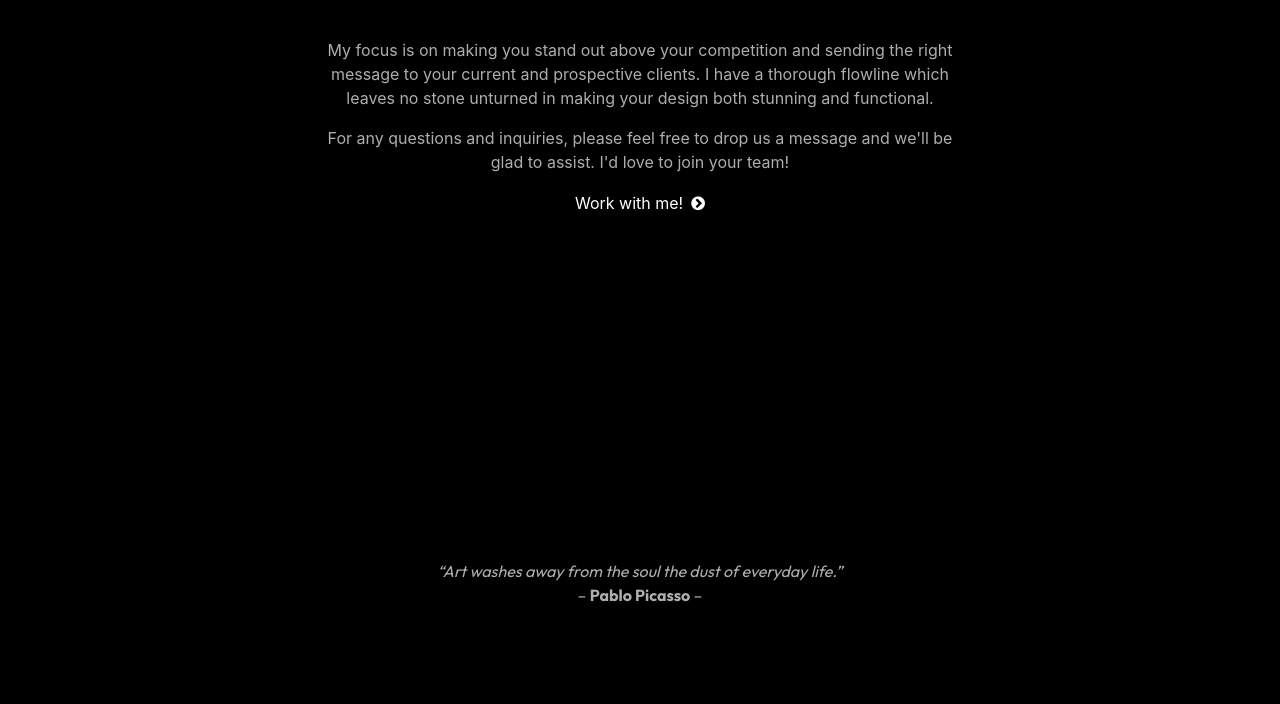
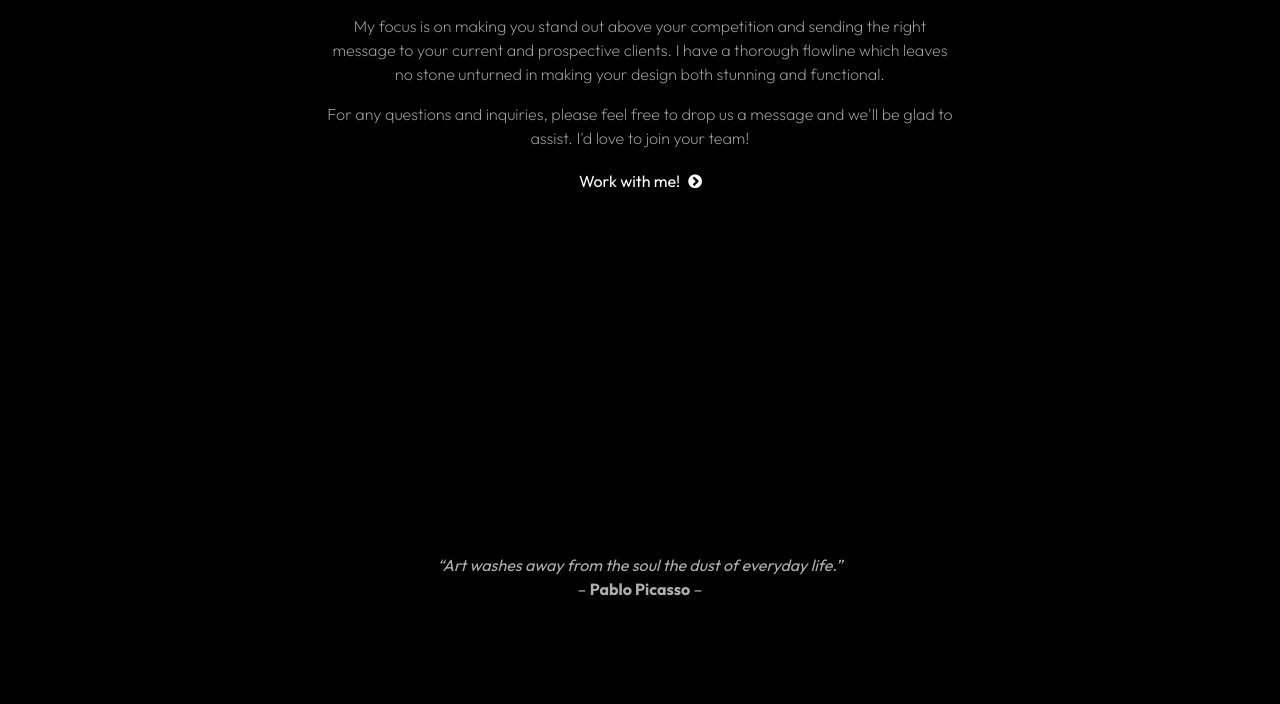
Before and after one commit to jane1904/Jane_s_Portfolio, a plain HTML site: page index.html in a window 1280 px wide. Shown: the part 1531-2235 px from the top of the page. Drawn offline with Linux system fonts and the light colour scheme.

Commit message:
Add files via upload

```diff
--- a/index.html
+++ b/index.html
@@ -14,7 +14,7 @@
 <link rel="stylesheet" href="css/animate.css">
 </head>
 
-<body class="bg-dark text-color">
+<body class="bg-dark text-color font-bj1">
   <nav class="navbar navbar-expand-md navbar-dark bg-dark fixed-top">
     <div class="container align-items-end">
 	  <a class="navbar-brand" href="index.html">
@@ -51,7 +51,7 @@
 		<div class="mx-auto col-lg-7 banner-caption">
 		  	<h1 class="mb-3 font-j1 header-color">Hello, I'm Jane!</h1>
 			<h6 class="mb-0 font-bj1 text-white"><b>I'm <span class="element"></span></b></h6>
-			<p>Being Interested in art and drawing I’ve been creating visually pleasant things since my childhood. Over time, I strive for creative, experimental, and one of a kind creations to inspire the youth and turn future settings into visuals.<br>I’m also a person of few words preferring images to speak for me, conveying emotions and thoughts without long explanations. Visual expression allows me to share ideas in a way that words can’t, letting each person interpret them in their own unique way.</p>
+			<p class="font-bj1 text-color">Being Interested in art and drawing I’ve been creating visually pleasant things since my childhood. Over time, I strive for creative, experimental, and one of a kind creations to inspire the youth and turn future settings into visuals.<br>I’m also a person of few words preferring images to speak for me, conveying emotions and thoughts without long explanations. Visual expression allows me to share ideas in a way that words can’t, letting each person interpret them in their own unique way.</p>
 			<p class="pb-1"><a href="my-resume.html" class="btn-link hvr-wobble-horizontal" target="_blank">My resume&#33;<i class="ml-2 fa fa-chevron-circle-right hvr-icon"></i></a></p>
          </div>
 	 </div>
@@ -68,7 +68,7 @@
 			<h2 class="mb-5 text-white font-bj1 wow fadeInUp" data-wow-duration="6s"><b>Graphic Design and Illustration</b></h2>
 			<p>My focus is on making you stand out above your competition and sending the right message to your current and prospective clients. I have a thorough flowline which leaves no stone unturned in making your design both stunning and functional.</p>
 			<p>For any questions and inquiries, please feel free to drop us a message and we'll be glad to assist. I'd love to join your team!</p>
-			<p class="mb-0"><a class="btn-link hvr-wobble-horizontal" href="my-services-include-detail.html" target="_blank">Work with me&#33;<i class="ml-2 fa fa-chevron-circle-right hvr-icon"></i></a></p>
+			<p><a class="btn-link hvr-wobble-horizontal" href="my-services-include-detail.html" target="_blank">Work with me&#33;<i class="ml-2 fa fa-chevron-circle-right hvr-icon"></i></a></p>
          </div>
 	 </div>
     </div>
```
